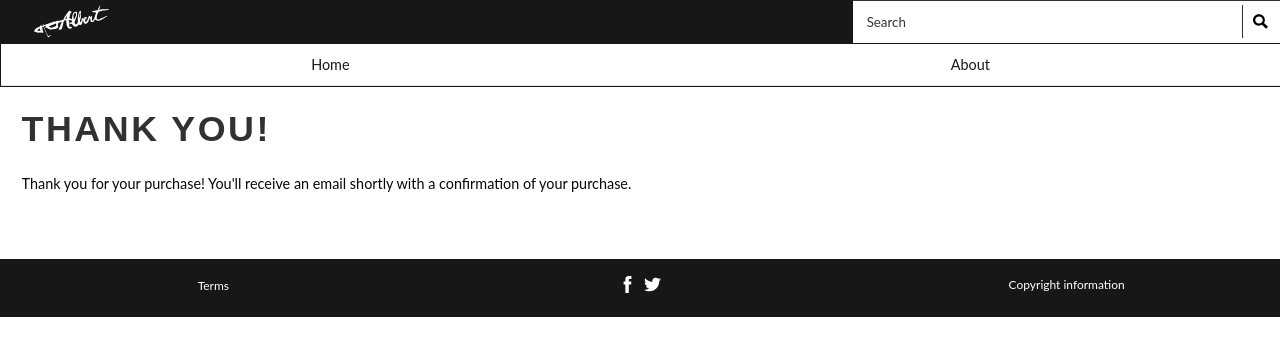
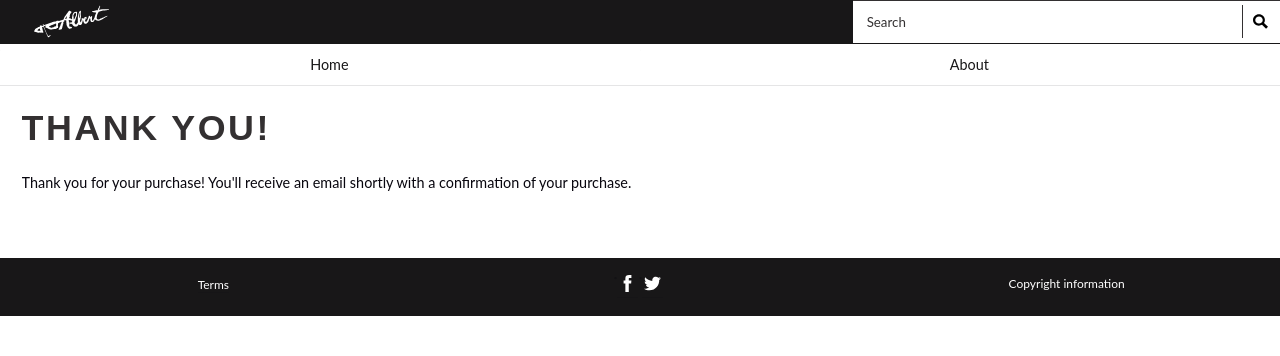
Before and after one commit to chav0021/ecommerce-website, a Jekyll site: the page built from thank-you.html, in a window 1280 px wide. Shown: the top 356 px of the page. Built offline with Jekyll 4.4.1, drawn with Linux system fonts in a browser that asks for light colours; some web fonts are replaced; Markdown is read by kramdown in place of the engine named in the settings.

Commit message:
Fixed Nav Links

```diff
--- a/_includes/nav.html
+++ b/_includes/nav.html
@@ -4,7 +4,7 @@
 			<a href="{{site.baseurl}}/" class="{% if page.url == '/' %}current{% endif %}">Home</a>
 		</li>
 		<li class="unit unit-s-1 unit-m-1-2 unit-l-1-2">
-			<a href="{{site.baseurl}}/about.html" class="{% if page.url contains 'about' %}current{% endif %}">About</a>
+			<a href="{{site.baseurl}}/about" class="{% if page.url contains 'about' %}current{% endif %}">About</a>
 		</li>
 	</ul>
 </nav>
--- a/css/header.css
+++ b/css/header.css
@@ -11,6 +11,7 @@
 
 header {
 	background-color: #181718;
+	border-bottom: solid 1px #181718;
 }
 
 .logo {
@@ -22,7 +23,6 @@
 }
 
 nav {
-	border: solid 1px #181718;
 	overflow:hidden;
 	height: auto;
 	text-align:center;
@@ -41,6 +41,10 @@
 	width: 100%;
 }
 
+nav ul li a:hover {
+	background-color: rgba(8, 6, 14, 0.3);
+}
+
 .current {
 	background-color: rgba(8, 6, 14, 0.3);
 }
```
